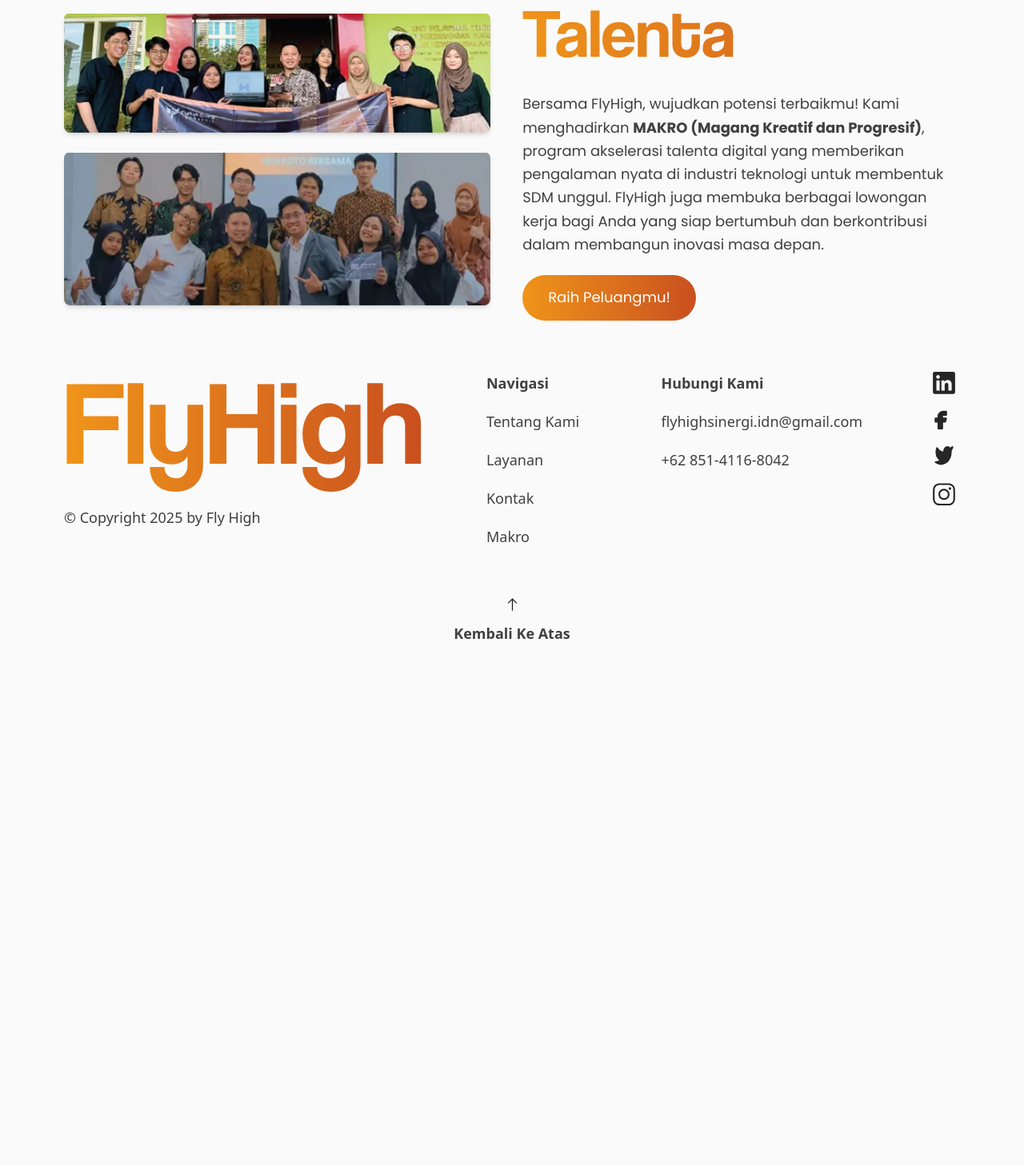
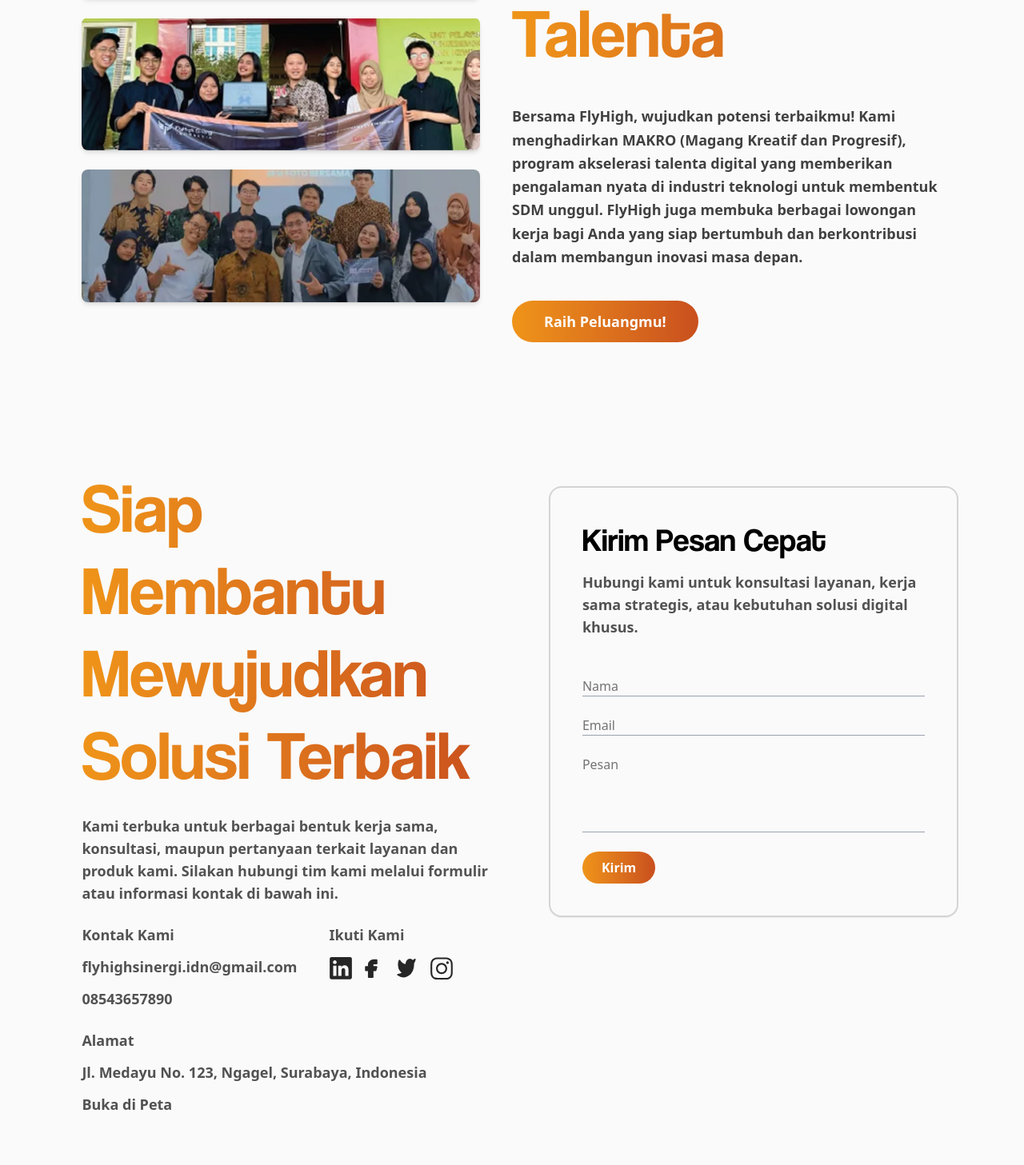
Before and after one commit to FlyHigh404/company-profile, a Next.js app: page / in a window 1280 px wide. Shown: the part 3231-4688 px from the top of the page at 80% size. Before the commit the page ends 4077 px from the top, so only its background shows below. Built offline with nearby package versions, Linux system fonts and the light colour scheme.

Commit message:
add: feature contact

```diff
--- a/src/app/(home)/page.js
+++ b/src/app/(home)/page.js
@@ -2,12 +2,14 @@
 import HeroSection from "@/components/home/hero-section";
 import AboutSection from "@/components/home/about-section";
 import CareerSection from "@/components/home/career-section";
+import ContactForm from "@/components/home/contact-form";
 export default function Home() {
 	return (
 		<main>
 			<HeroSection />
 			<AboutSection />
 			<CareerSection />
+			<ContactForm />
 			<Footer />
 		</main>
 	);
--- a/src/components/home/career-section/index.jsx
+++ b/src/components/home/career-section/index.jsx
@@ -1,49 +1,45 @@
 import Image from 'next/image';
 
 export default function CareerSection() {
+  const imageList = [
+    '/images/image 2.png',
+    '/images/image 3.png',
+    '/images/image 4.png',
+  ];
+
   return (
-    <section id="career" className="px-6 md:px-10 lg:px-20 py-16">
+    <section id="career" className="w-full min-h-screen px-[8%] py-[5%]">
       <div className="flex flex-col md:flex-row gap-10 items-center">
-        {/* Bagian Gambar */}
+
         <div className="flex flex-col gap-6 md:w-1/2 w-full">
-          <Image
-            src="/images/image 2.png"
-            alt="Gambar 1"
-            width={588}
-            height={210}
-            className="rounded-lg shadow-md w-full object-cover"
-          />
-          <Image
-            src="/images/image 3.png"
-            alt="Gambar 2"
-            width={586}
-            height={164}
-            className="rounded-lg shadow-md w-full object-cover"
-          />
-          <Image
-            src="/images/image 4.png"
-            alt="Gambar 3"
-            width={588}
-            height={210}
-            className="rounded-lg shadow-md w-full object-cover"
-          />
+          {imageList.map((src, idx) => (
+            <div key={idx} className="aspect-[3/1] w-full relative">
+              <Image
+                src={src}
+                alt={`Program MAKRO ${idx + 1}`}
+                fill
+                className="rounded-lg shadow-md object-cover"
+                sizes="(max-width: 768px) 100vw, 50vw"
+                priority={idx === 0}
+              />
+            </div>
+          ))}
         </div>
 
-        {/* Bagian Teks */}
-        <div className="flex flex-col gap-6 md:w-1/2 w-full text-center md:text-left">
-          <h1 className="typo-h1 bg-gradient-to-r from-[#EF9419] to-[#C94F1E] text-transparent bg-clip-text">
+        <div className="flex flex-col md:w-1/2 text-center md:text-left gap-10">
+          <h1 className="typo-h3 md:typo-h2 lg:typo-h1 bg-gradient-to-r from-[#EF9419] to-[#C94F1E] text-transparent bg-clip-text">
             Investasi pada Pengembangan Talenta
           </h1>
 
-          <p className="text-neutral-700 leading-relaxed typo-b-md">
-            Bersama FlyHigh, wujudkan potensi terbaikmu! Kami menghadirkan <strong>MAKRO (Magang Kreatif dan Progresif)</strong>,
+          <p className="text-lg font-semibold text-neutral-700 leading-relaxed">
+            Bersama FlyHigh, wujudkan potensi terbaikmu! Kami menghadirkan MAKRO (Magang Kreatif dan Progresif),
             program akselerasi talenta digital yang memberikan pengalaman nyata di industri teknologi untuk membentuk SDM unggul.
             FlyHigh juga membuka berbagai lowongan kerja bagi Anda yang siap bertumbuh dan berkontribusi dalam membangun inovasi masa depan.
           </p>
 
           <div>
-            <a href="#">
-              <span className="typo-b-md text-white px-8 py-4 inline-block rounded-full bg-gradient-to-r from-[#EF9419] to-[#C94F1E] transition duration-300 hover:opacity-90">
+            <a href="#career">
+              <span className="text-lg font-semibold text-white px-10 py-3 inline-block rounded-full bg-gradient-to-r from-[#EF9419] to-[#C94F1E] transition duration-300 hover:scale-110">
                 Raih Peluangmu!
               </span>
             </a>
--- /dev/null
+++ b/src/components/home/contact-form/index.jsx
@@ -0,0 +1,92 @@
+import Linkedin from '../../../../public/svgs/Linkedin'
+import Facebook from '../../../../public/svgs/Facebook'
+import Twitter from '../../../../public/svgs/Twitter'
+import Instagram from '../../../../public/svgs/Instagram'
+
+export default function ContactForm() {
+  return (
+    <section className="w-full min-h-screen px-[8%] py-[5%]">
+      <div className="flex flex-col md:flex-row gap-10 items-start">
+
+        <div className="flex flex-col gap-6 md:w-1/2 w-full">
+          <h1 className="typo-h1 bg-gradient-to-r from-[#EF9419] to-[#C94F1E] text-transparent bg-clip-text">Siap Membantu Mewujudkan Solusi Terbaik</h1>
+          <p className="text-lg font-semibold text-neutral-600">
+            Kami terbuka untuk berbagai bentuk kerja sama, konsultasi, maupun pertanyaan terkait layanan dan produk kami. Silakan hubungi tim kami melalui formulir atau informasi kontak di bawah ini.
+          </p>
+
+          <div className="flex flex-col gap-6">
+
+            <div className="flex flex-col sm:flex-row gap-10 items-start">
+
+              <div className="space-y-3 text-lg font-semibold text-neutral-600">
+                <p className="font-bold">Kontak Kami</p>
+                <p>flyhighsinergi.idn@gmail.com</p>
+                <p>08543657890</p>
+              </div>
+
+              <div className="space-y-3 text-lg font-semibold text-neutral-600">
+                <p className="font-bold">Ikuti Kami</p>
+                <div className="flex flex-row gap-4 items-center">
+                  <a href="#" className="hover:scale-130">
+                    <Linkedin />
+                  </a>
+                  <a href="#" className="hover:scale-130">
+                    <Facebook />
+                  </a>
+                  <a href="#" className="hover:scale-130">
+                    <Twitter />
+                  </a>
+                  <a href="https://www.instagram.com/flyhighcorp_/" className="hover:scale-130" target="_blank" rel="noopener noreferrer">
+                    <Instagram />
+                  </a>
+                </div>
+              </div>
+            </div>
+
+            <div className="space-y-3 text-lg font-semibold text-neutral-600">
+              <p className="font-bold">Alamat</p>
+              <p>Jl. Medayu No. 123, Ngagel, Surabaya, Indonesia</p>
+              <a target="_blank" rel="noopener noreferrer" href="https://g.co/kgs/Ayppgeb" className="hover:underline">
+                <p>Buka di Peta</p>
+              </a>
+            </div>
+          </div>
+        </div>
+
+
+<div className="flex flex-col md:w-1/2 w-full">
+  <div className="p-10 m-[5%] bg-neutral-50 border-neutral-300 border-2 shadow-2xs rounded-2xl max-w-md md:max-w-lg w-full space-y-4">
+    <h3 className="typo-h3 font-bold text-black">Kirim Pesan Cepat</h3>
+    <p className="text-lg font-semibold text-neutral-600 mb-12">
+      Hubungi kami untuk konsultasi layanan, kerja sama strategis, atau kebutuhan solusi digital khusus.
+    </p>
+    <form className="flex flex-col gap-6 w-full" action="#">
+      <input
+        type="text"
+        placeholder="Nama"
+        className="w-full border-0 border-b border-gray-400 bg-transparent text-neutral-800 placeholder-neutral-500 focus:outline-none focus:border-orange-400 transition-all"
+      />
+      <input
+        type="email"
+        placeholder="Email"
+        className="w-full border-0 border-b border-gray-400 bg-transparent text-neutral-800 placeholder-neutral-500 focus:outline-none focus:border-orange-400 transition-all"
+      />
+      <textarea
+        placeholder="Pesan"
+        rows={4}
+        className="w-full border-0 border-b border-gray-400 bg-transparent text-neutral-800 placeholder-neutral-500 focus:outline-none focus:border-orange-400 transition-all resize-none"
+      ></textarea>
+      <button
+        type="submit"
+        className="self-start px-6 py-2 text-white font-semibold rounded-full bg-gradient-to-r from-[#EF9419] to-[#C94F1E] hover:scale-105 transition duration-300"
+      >
+        Kirim
+      </button>
+    </form>
+  </div>
+</div>
+
+      </div>
+    </section>
+  )
+}
```
